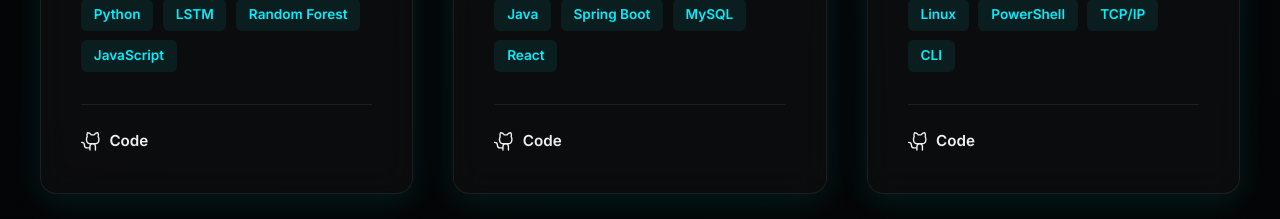
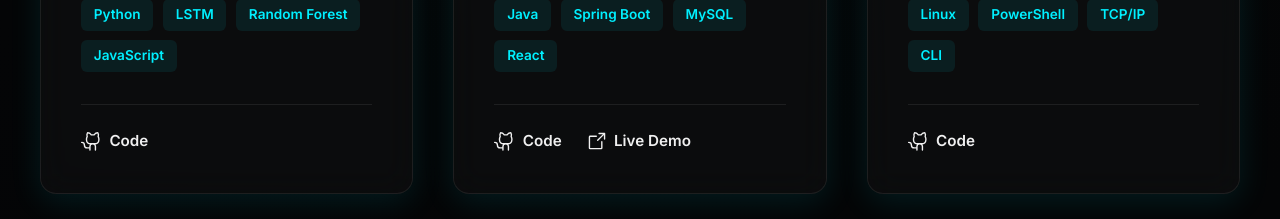
Before and after one commit to jagdeep2001kainth/portfolio-website, a React (Vite) app: page / in a window 1280 px wide. Shown: the part 4140-4359 px from the top of the page. Built offline with nearby package versions, Linux system fonts and the light colour scheme.

Commit message:
fixed live demo link in project section

```diff
--- a/src/components/Projects.jsx
+++ b/src/components/Projects.jsx
@@ -19,8 +19,7 @@ const Projects = () => {
       description: "E-commerce platform with Spring Boot/React. Implemented BCrypt password hashing and secure backend validation for user transactions.",
       tech: ["Java", "Spring Boot", "MySQL", "React"],
       github: "https://github.com/jagdeep2001kainth/prince-urban-knot-backend",
-      LiveDemo: "https://prince-urban-knot-frontend.vercel.app/",
-      demo: null
+      demo: "https://prince-urban-knot-frontend.vercel.app/"
     },
     {
       title: "Firewall Automation",
```
